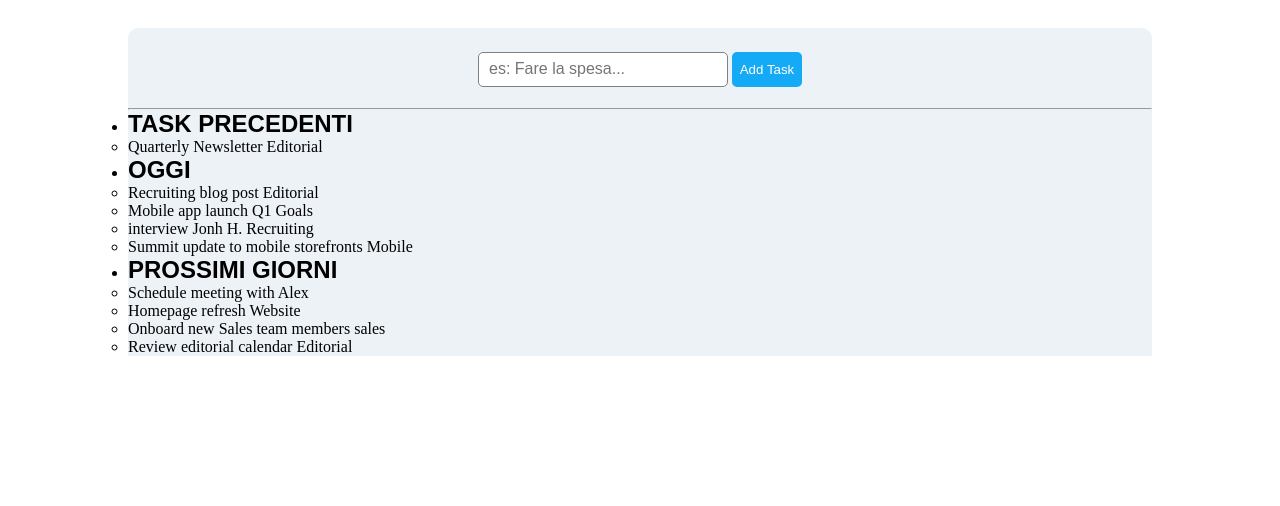
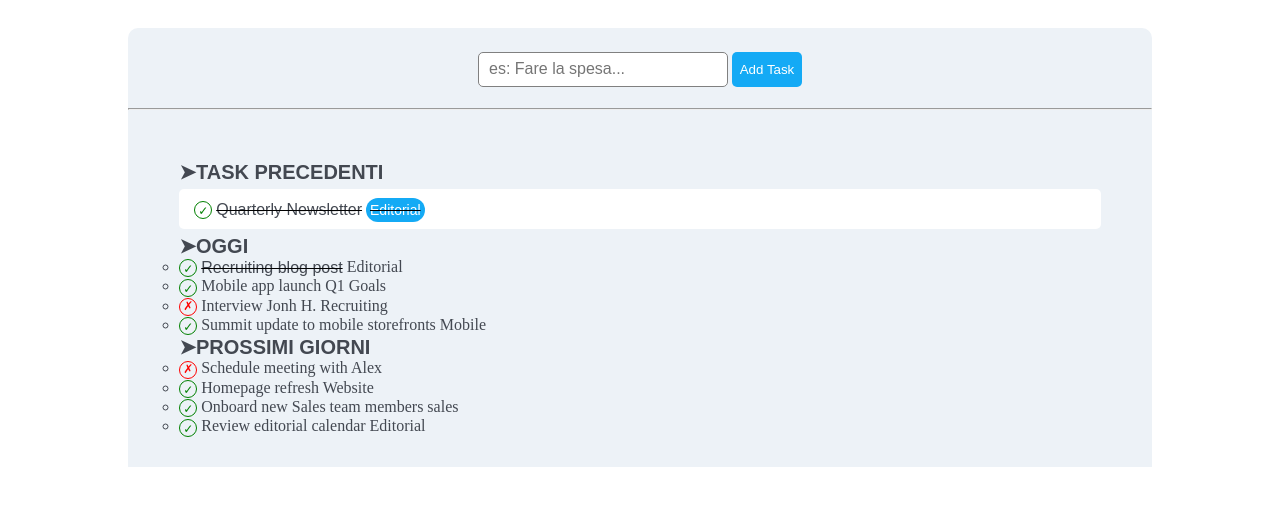
Before and after one commit to Denis-Turbatu/html-css-toboolist, a plain HTML site: page index.html in a window 1280 px wide. Shown: the part 122-628 px from the top of the page. Drawn offline with Linux system fonts and the light colour scheme.

Commit message:
feat: complete layout of the main-section and first styled 'li'

```diff
--- a/css/style.css
+++ b/css/style.css
@@ -9,6 +9,31 @@
 
 h2 {
     font-family: Arial, sans-serif;
+}
+
+.check-mark {
+    display: inline-block;
+    width: 18px;
+    height: 18px;
+    border: solid 1px green;
+    border-radius: 50%;
+    vertical-align: middle;
+    padding-left: 3px;
+    color: green;
+    font-size: 12px;
+    line-height: 18px;
+}
+
+.cross-mark {
+    display: inline-block;
+    width: 18px;
+    height: 18px;
+    border: solid 1px red;
+    border-radius: 50%;
+    vertical-align: middle;
+    padding-left: 3px;
+    color: red;
+    font-size: 12px;
 }
 
 /* /COMMON */
@@ -37,6 +62,7 @@ header > #logo {
     border-radius: 10px 10px 0px 0px;
 }
 
+/* TOP-CONTAINER */
 .top-container{
     height: 80px;
 
@@ -67,5 +93,52 @@ header > #logo {
     border: none;
     color: #fff;
 }
+/* /TOP CONTAINER */
+
+/* BOTTOM-CONTAINER */
+
+.bottom-container{
+    width: 90%;
+    margin: 0 auto;
+    padding: 50px 0 30px;
+}
+
+.bottom-container > ul > li{
+    list-style-type: none;
+    color: #434851;
+}
+
+.bottom-container>ul>li>h2 {
+    font-size: 20px;
+    font-weight: 600;
+}
+
+.bottom-container>ul>li>ul>.li-items-todo {
+    background-color: #fff;
+    height: 40px;
+    border-radius: 5px;
+    line-height: 40px;
+    list-style-type: none;
+    padding-left: 15px;
+    margin: 5px 0;
+}
+
+.todo-list-object, .todo-list-description {
+    font-family: Arial, Helvetica, sans-serif;
+    text-decoration: line-through black;
+    vertical-align: middle;
+}
+
+.todo-list-description {
+    padding: 4px;
+    background-color: #14aaf5;
+    border: none;
+    border-radius: 12px;
+    color: #fff;
+    font-size: 14px;
+}
+
+
+/* /BOTTOM-CONTAINER */
 
 /* /MAIN */
--- a/index.html
+++ b/index.html
@@ -33,27 +33,62 @@
         <div class="bottom-container">
           <ul>
             <li>
-              <h2>TASK PRECEDENTI</h2>
+              <h2>&#10148;TASK PRECEDENTI</h2>
               <ul>
-                <li>Quarterly Newsletter <span>Editorial</span></li>
+                <li class="li-items-todo">
+                  <span class="check-mark">&check;</span>
+                  <span class="todo-list-object">Quarterly Newsletter</span>
+                  <span class="todo-list-description">Editorial</span>
+                </li>
               </ul>
             </li>
             <li>
-              <h2>OGGI</h2>
+              <h2>&#10148;OGGI</h2>
               <ul>
-                <li>Recruiting blog post <span>Editorial</span></li>
-                <li>Mobile app launch <span>Q1 Goals</span></li>
-                <li>interview Jonh H. <span>Recruiting</span></li>
-                <li>Summit update to mobile storefronts <span>Mobile</span></li>
+                <li>
+                  <span class="check-mark">&check;</span>
+                  <span class="todo-list-object">Recruiting blog post</span>
+                  <span>Editorial</span>
+                </li>
+                <li>
+                  <span class="check-mark">&check;</span>
+                  Mobile app launch
+                  <span>Q1 Goals</span>
+                </li>
+                <li>
+                  <span class="cross-mark">&cross;</span>
+                  Interview Jonh H.
+                  <span>Recruiting</span>
+                </li>
+                <li>
+                  <span class="check-mark">&check;</span>
+                  Summit update to mobile storefronts
+                  <span>Mobile</span>
+                </li>
               </ul>
             </li>
             <li>
-              <h2>PROSSIMI GIORNI</h2>
+              <h2>&#10148;PROSSIMI GIORNI</h2>
               <ul>
-                <li>Schedule meeting with Alex</li>
-                <li>Homepage refresh <span>Website</span></li>
-                <li>Onboard new Sales team members <span>sales</span></li>
-                <li>Review editorial calendar <span>Editorial</span></li>
+                <li>
+                  <span class="cross-mark">&cross;</span>
+                  Schedule meeting with Alex
+                </li>
+                <li>
+                  <span class="check-mark">&check;</span>
+                  Homepage refresh
+                  <span>Website</span>
+                </li>
+                <li>
+                  <span class="check-mark">&check;</span>
+                  Onboard new Sales team members
+                  <span>sales</span>
+                </li>
+                <li>
+                  <span class="check-mark">&check;</span>
+                  Review editorial calendar
+                  <span>Editorial</span>
+                </li>
               </ul>
             </li>
           </ul>
```
Also changed, not shown: prova.html (added, +11 -0 lines).
